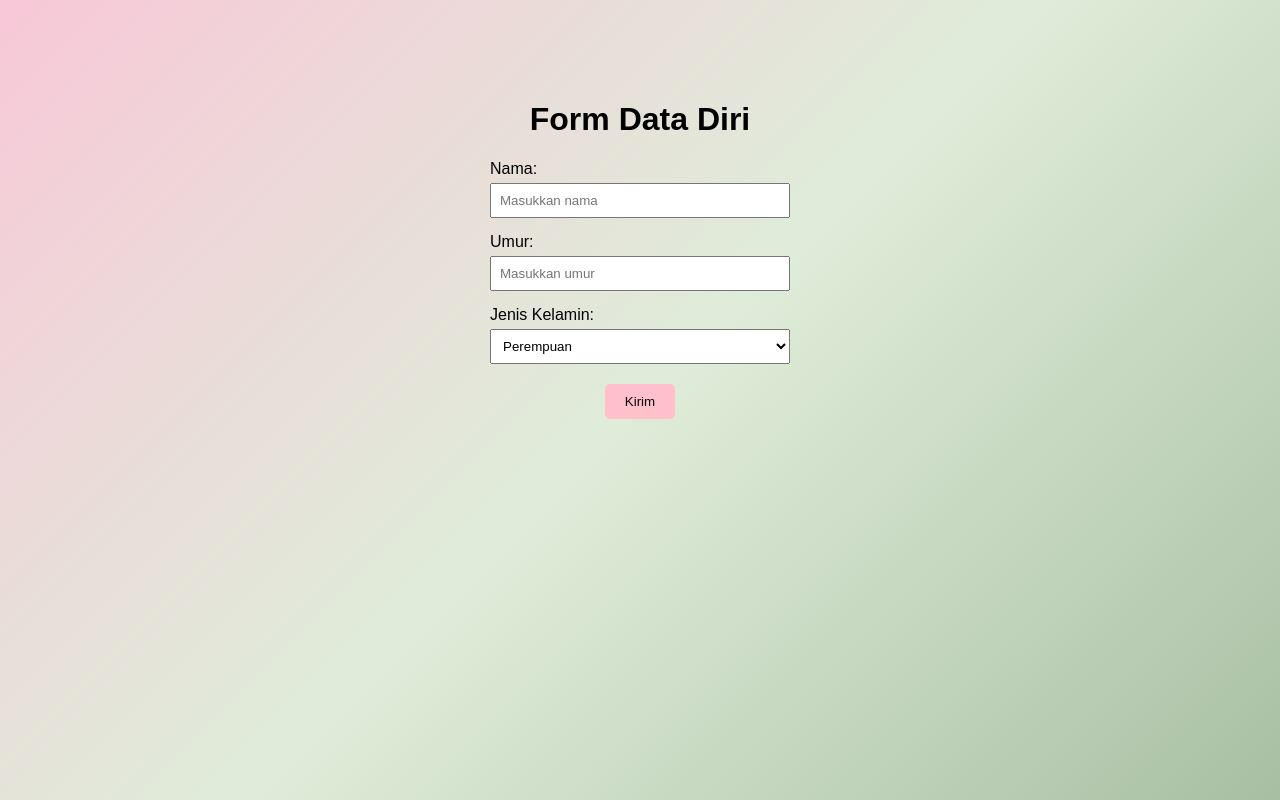
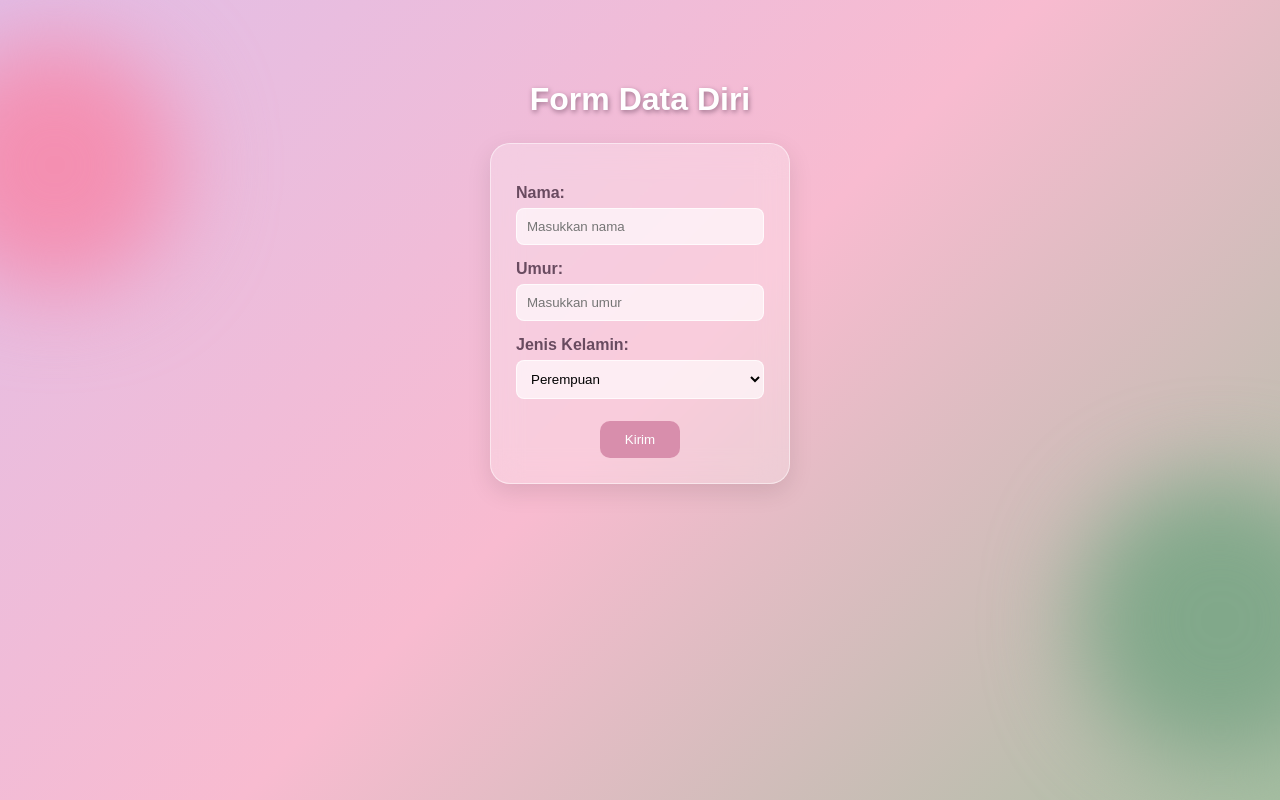
Before and after one commit to Wulandary14/FirstFlask_0212, a Flask app: page / in a window 1280 px wide. Run offline with Flask 3, Linux system fonts and the light colour scheme.

Commit message:
adding glassmorphism

```diff
--- a/static/styles.css
+++ b/static/styles.css
@@ -1,84 +1,164 @@
 body {
-    font-family: Arial;
+    font-family: Arial, sans-serif;
     text-align: center;
 
     background: linear-gradient(
         135deg,
-        #F8C8D8,
-        #dfecd9,
-        #A8BFA3
+        #e1bee7,
+        #f8bbd0,
+        #a8bfa3
     );
 
     background-attachment: fixed;
     min-height: 100vh;
     margin: 0;
-    padding-top: 80px;
+    padding: 60px 15px;
+    box-sizing: border-box;
+
+    position: relative;
+    overflow-x: hidden;
+}
+
+/* BLUR CIRCLES */
+body::before,
+body::after {
+    content: "";
+    position: fixed;
+    border-radius: 50%;
+    filter: blur(45px);
+    z-index: -1;
+    pointer-events: none;
+}
+
+body::before {
+    width: 250px;
+    height: 250px;
+    background: #f48fb1;
+    top: 5%;
+    left: -70px;
+}
+
+body::after {
+    width: 280px;
+    height: 280px;
+    background: #81a88a;
+    bottom: 5%;
+    right: -80px;
+}
+
+/* JUDUL */
+h1 {
+    color: #ffffff;
+    text-shadow: 1px 2px 5px #9b718b;
+}
+
+/* FORM GLASS */
+form {
+    width: 300px;
+    margin: 25px auto;
+    padding: 25px;
+
+    background: rgba(255, 255, 255, 0.25);
+    backdrop-filter: blur(15px);
+    -webkit-backdrop-filter: blur(15px);
+
+    border: 1px solid rgba(255, 255, 255, 0.5);
+    border-radius: 20px;
+
+    box-shadow: 0 8px 25px rgba(0,0,0,0.1);
     box-sizing: border-box;
 }
 
-form {
-    width: 300px;
-    margin: auto;
-}
-
+/* LABEL */
 label {
     display: block;
     text-align: left;
     margin-top: 15px;
+    color: #694b60;
+    font-weight: bold;
 }
 
+/* INPUT DAN SELECT */
 input, select {
     display: block;
     width: 100%;
-    padding: 8px;
-    margin-top: 5px;
+    padding: 10px;
+    margin-top: 6px;
+
+    border: 1px solid rgba(255,255,255,0.7);
+    border-radius: 8px;
+    background: rgba(255,255,255,0.65);
+
     box-sizing: border-box;
+    outline: none;
 }
 
+/* TOMBOL */
 button {
-    padding: 10px 20px;
-    background-color: pink;
+    padding: 11px 25px;
+    margin-top: 22px;
+
+    background: #d88eac;
+    color: white;
+
     border: none;
+    border-radius: 10px;
+
     cursor: pointer;
-    margin-top: 20px;
-    border-radius: 5px;
+    transition: 0.3s;
 }
 
+button:hover {
+    background: #b87596;
+    transform: translateY(-2px);
+}
+
+/* KARTU BIODATA GLASS */
 .biodata {
     width: 300px;
     margin: 30px auto;
-    padding: 20px;
-    background-color: white;
-    border-radius: 15px;
-    box-shadow: 0 4px 10px rgba(0,0,0,0.1);
+    padding: 22px;
+
+    background: rgba(255, 255, 255, 0.3);
+    backdrop-filter: blur(15px);
+    -webkit-backdrop-filter: blur(15px);
+
+    border: 1px solid rgba(255,255,255,0.55);
+    border-radius: 20px;
+
+    box-shadow: 0 8px 25px rgba(0,0,0,0.1);
     text-align: left;
     box-sizing: border-box;
 }
 
+/* JUDUL BIODATA */
 .biodata h2 {
     text-align: center;
-    color: #d16b91;
+    color: #80536f;
 }
 
+/* ISI BIODATA */
 .isi {
     margin-bottom: 15px;
-    padding: 10px;
-    background-color: #fff0f5;
-    border-radius: 8px;
+    padding: 12px;
+
+    background: rgba(255,255,255,0.4);
+    border-radius: 10px;
 }
 
 .isi label {
-    font-weight: bold;
-    color: #d16b91;
     margin-top: 0;
+    color: #a45f82;
 }
 
 .isi p {
     margin-bottom: 0;
+    color: #55434e;
 }
 
+/* PESAN BERHASIL */
 .biodata h3 {
     text-align: center;
-    color: green;
+    color: #4c8058;
     font-size: 14px;
 }
```
